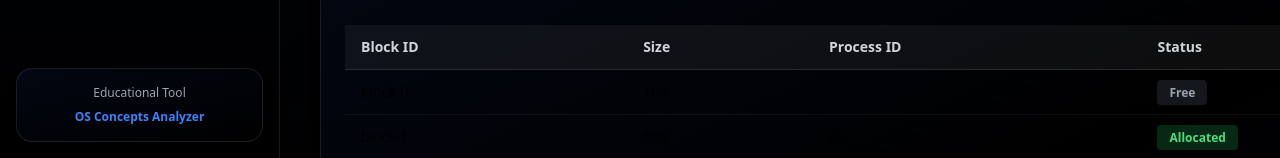
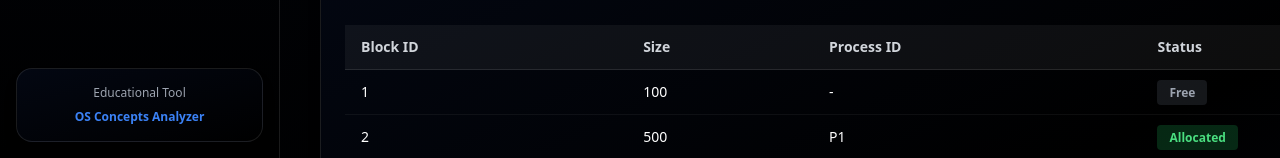
Before and after one commit to SayeedTahmid/OS-AlgoSim, a React (Vite) app: page /memory-management in a window 1280 px wide. Both pictures are taken after a click on the button "🚀 Run Simulation". Shown: the part 642-800 px from the top of the page. Built offline with nearby package versions, Linux system fonts and the light colour scheme.

Commit message:
text color fix  Mem Mangement

```diff
--- a/src/algorithms/memory/memoryAlgorithms.ts
+++ b/src/algorithms/memory/memoryAlgorithms.ts
@@ -4,7 +4,7 @@ export const memoryAlgorithms = {
   // First Fit - Memory Allocation
   firstFit: (blockSizes: number[], processSizes: number[]): MemoryAllocationResult => {
     const blocks: MemoryBlock[] = blockSizes.map((size, i) => ({
-      id: `block-${i}`,
+      id: (i + 1).toString(),
       size,
       allocated: false
     }));
@@ -38,7 +38,7 @@ export const memoryAlgorithms = {
   // Best Fit - Memory Allocation
   bestFit: (blockSizes: number[], processSizes: number[]): MemoryAllocationResult => {
     const blocks: MemoryBlock[] = blockSizes.map((size, i) => ({
-      id: `block-${i}`,
+      id: (i + 1).toString(),
       size,
       allocated: false
     }));
--- a/src/pages/MemoryManagement.tsx
+++ b/src/pages/MemoryManagement.tsx
@@ -183,9 +183,9 @@ const MemoryManagement: React.FC = () => {
                       <tbody>
                         {allocationResults.blocks.map((block) => (
                           <tr key={block.id} className="border-b border-white/5 hover:bg-white/5">
-                            <td className="px-4 py-3 text-white-200">{block.id}</td>
-                            <td className="px-4 py-3 text-white-200">{block.size}</td>
-                            <td className="px-4 py-3 text-white-200">{block.processId || '-'}</td>
+                            <td className="px-4 py-3 text-white">{block.id}</td>
+                            <td className="px-4 py-3 text-white">{block.size}</td>
+                            <td className="px-4 py-3 text-white">{block.processId || '-'}</td>
                             <td className="px-4 py-3">
                               <span
                                 className={`px-3 py-1 rounded text-xs font-semibold ${
```
